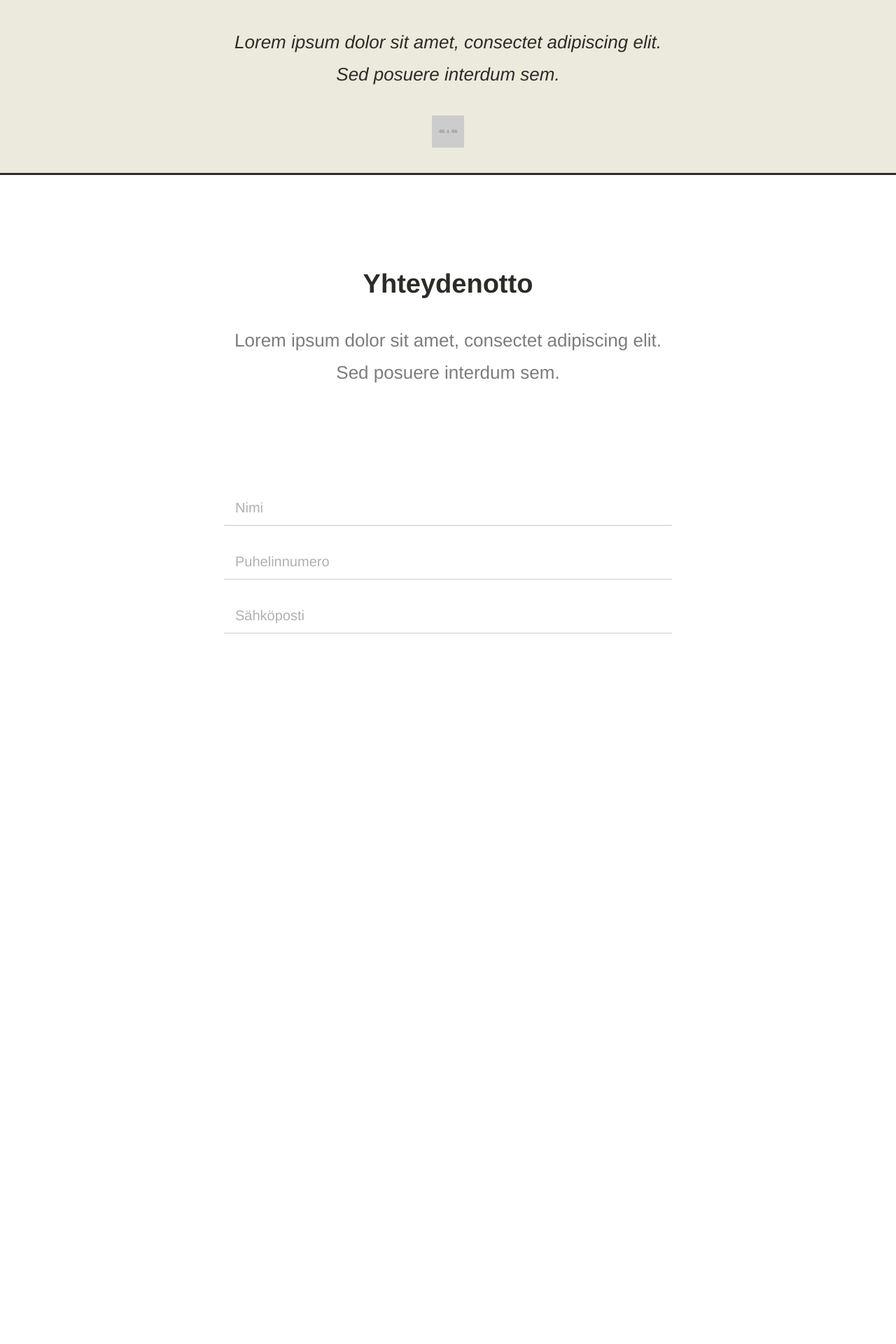
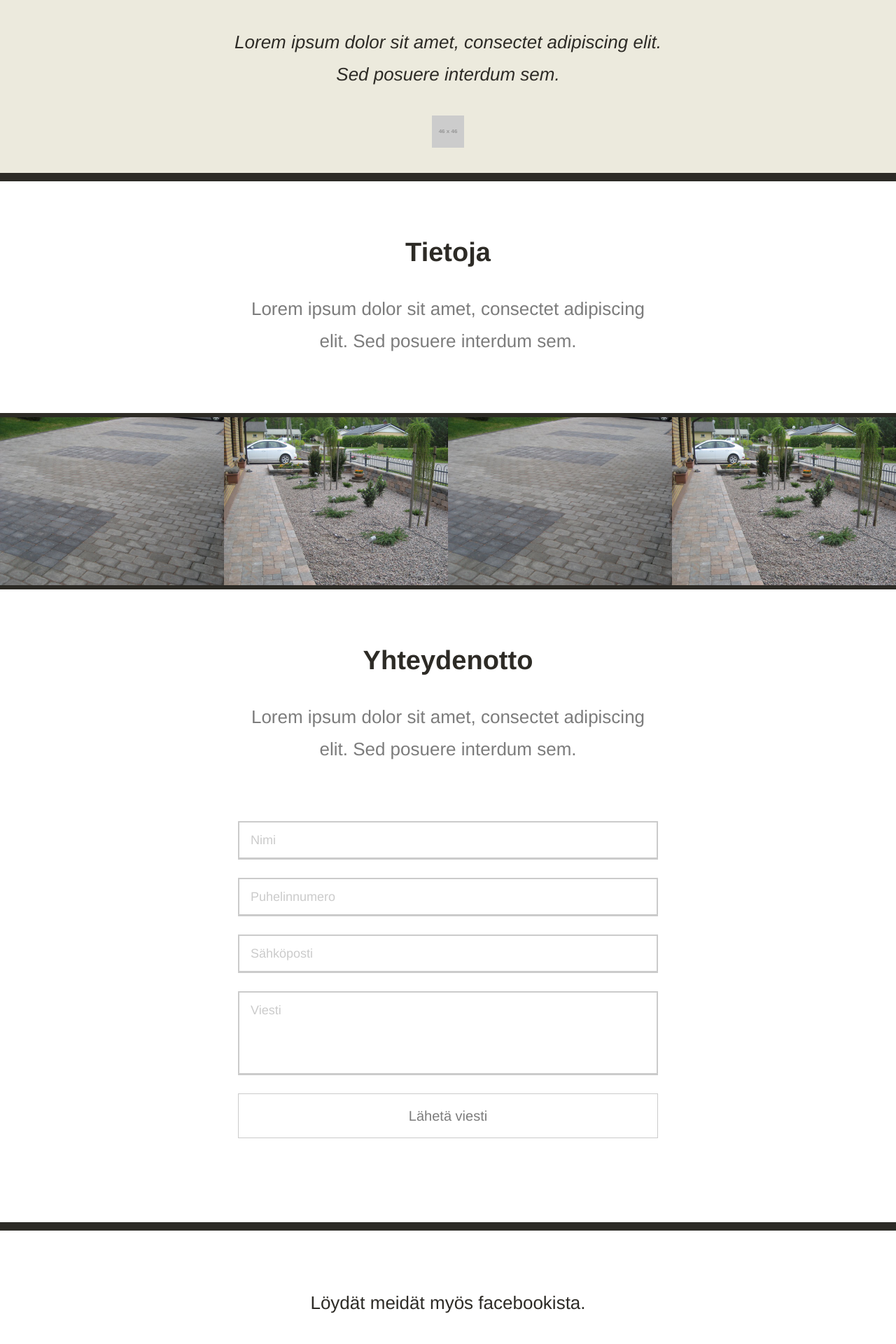
Before and after one commit to maunovaha/ylivieskankivimiehet.github.io, a Jekyll site: the page built from index.html, in a window 1280 px wide. Shown: the part 653-2573 px from the top of the page at 70% size. Built offline with Jekyll 4.4.1, drawn with Linux system fonts in a browser that asks for light colours; before the commit the page ends 1584 px from its top, so only the background shows below that; some of the changed text lies outside the part shown.

Commit message:
Layout seems to be pretty much done

```diff
--- a/_sass/_base.scss
+++ b/_sass/_base.scss
@@ -14,8 +14,9 @@ $light-brown: #ECEADD;
 
 /* Sizes */
 
-$description-max-width: 640px;
-$section-height:        660px;
+$section-description-max-width: 640px;
+$section-height:                660px;
+$content-padding:               20px;
 
 * {
   -webkit-box-sizing: border-box;
@@ -82,65 +83,53 @@ p {
 }
 
 input, textarea {
-  padding: 10px 0px 10px 16px;
-  color: $brown;
+  padding: 10px 16px 10px 16px;
+  color: $gray;
   margin: 0px 0px 26px 0px;
-  font-size: 20px;
+  font-size: 18px;
   line-height: 30px;
-  border: none;
   background-color: none;
+  border: 2px solid $light-gray;
+  border-bottom: 3px solid $light-gray;
 }
 
-input {
-  border-bottom: 1px solid $light-gray;
+input, textarea {
+  -moz-transition: border-color .2s ease-in;
+  -o-transition: border-color .2s ease-in;
+  -webkit-transition: border-color .2s ease-in;
+  transition: border-color .2s ease-in;
 }
 
 textarea {
   resize: none;
   height: 120px;
-  border: 1px solid $light-gray;
-  margin: 16px 0px 0px 0px;
 }
 
 input:focus,
 textarea:focus {
   outline: none;
-}
-
-input:focus {
-  border-bottom: 1px solid $brown;
-}
-
-textarea:focus {
   border-color: $brown;
 }
 
 ::-webkit-input-placeholder {
-  color: $medium-gray;
+  color: $light-gray;
 }
 
 :-moz-placeholder { /* Firefox 18- */
-  color: $medium-gray;
+  color: $light-gray;
 }
 
 ::-moz-placeholder {  /* Firefox 19+ */
-  color: $medium-gray;
+  color: $light-gray;
 }
 
 :-ms-input-placeholder {
-  color: $medium-gray;
+  color: $light-gray;
 }
 
 a {
   text-decoration: none;
   color: $brown;
-  border: 1px solid $light-gray;
-  border-top: none;
-  padding: 16px 0px 16px 0px;
-  /* border-radius: 4px; */
-  text-align: center;
-  font-size: 20px;
-  line-height: 30px;
 }
 
 a:hover,
@@ -151,6 +140,14 @@ a:active {
 }
 
 /* Helpers */
+
+.section-description {
+  padding: 0px $content-padding;
+  margin: 80px auto 80px auto;
+  max-width: $section-description-max-width;
+  text-align: center;
+}
+
 
 .table {
   display: table;
@@ -168,9 +165,9 @@ a:active {
 }
 
 .ruler-light {
-  height: 3px;
+  height: 6px;
 }
 
 .ruler-heavy {
-  height: 9px;
+  height: 12px;
 }
--- a/_sass/_contact.scss
+++ b/_sass/_contact.scss
@@ -1,8 +1,38 @@
 section.contact {
+  .form-wrapper {
+    margin: 0 auto 80px auto;
+    max-width: $section-description-max-width;
+    padding: 0px $content-padding;
+
+    a {
+      text-decoration: none;
+      color: $gray;
+      border: 1px solid $light-gray;
+      padding: 16px 0px 16px 0px;
+      text-align: center;
+      font-size: 20px;
+      line-height: 30px;
+      -moz-transition: border-color .2s ease-in, color .2s ease-in;
+      -o-transition: border-color .2s ease-in, color .2s ease-in;
+      -webkit-transition: border-color .2s ease-in, color .2s ease-in;
+      transition: border-color .2s ease-in, color .2s ease-in;
+    }
+
+    a:hover,
+    a:focus,
+    a:active {
+      outline: 0;
+      text-decoration: none;
+      border-color: $brown;
+      color: $brown;
+    }
+  }
+
+  /*
   .content-half {
     min-height: $section-height / 2;
     min-height: 50vh;
-    /* overflow: hidden; */
+    /* overflow: hidden;
 
     .description, .form-wrapper {
       margin: 0 auto;
@@ -20,4 +50,5 @@ section.contact {
     .form-wrapper {
     }
   }
+  */
 }
--- a/_sass/_footer.scss
+++ b/_sass/_footer.scss
@@ -1,14 +1,24 @@
 footer {
   margin-top: 120px;
-  border-top: 9px solid $brown;
+  border-top: 12px solid $brown;
   text-align: center;
+  padding: 0px $content-padding;
 
   p {
     margin: 0px;
+    padding: 80px 0px 30px 0px;
+    color: $brown;
   }
 
-  p.showcase {
-    padding: 80px 0px 80px 0px;
+  p.copyright {
+    padding: 0px;
+    line-height: 24px;
+    padding-bottom: 10px;
+
+    small {
+      color: $gray;
+      font-size: 14px;
+    }
   }
 
   /*
--- a/_sass/_header.scss
+++ b/_sass/_header.scss
@@ -9,11 +9,17 @@ header {
     width: 100%;
     position: absolute;
     bottom: 0px;
+    padding: 0px $content-padding;
 
     .logo-area, .description {
     	margin: 0 auto;
-      max-width: $description-max-width;
+      max-width: $section-description-max-width;
       color: $brown;
+    }
+
+    .logo-area img {
+      max-width: 100%;
+      height: auto;
     }
 
     .logo-area img, .arrow {
--- a/_sass/_info.scss
+++ b/_sass/_info.scss
@@ -1,11 +1,12 @@
 section.info {
+  /*
   .content-half {
     min-height: $section-height / 2;
     height: 50vh;
-    /* overflow: hidden; */
+    /* overflow: hidden;
 
     .description {
-      max-width: $description-max-width;
+      max-width: $section-description-max-width;
       margin: 0 auto;
       min-height: inherit;
       height: inherit;
@@ -15,4 +16,5 @@ section.info {
       }
     }
   }
+  */
 }
--- a/index.html
+++ b/index.html
@@ -20,74 +20,58 @@ layout: default
 <!-- Main content -->
 <main role="main">
   <!-- Section info -->
-  <!--
   <section class="info">
-    <div class="content-half">
     <div class="ruler-heavy"></div>
-      <div class="description table">
-        <div class="table-cell">
+    <div class="section-description">
       <h1>Tietoja</h1>
       <p>
         Lorem ipsum dolor sit amet, consectet adipiscing elit. Sed posuere interdum sem.
       </p>
     </div>
+    <div class="ruler-light"></div>
+    <div class="pure-g">
+      <div class="pure-u-1 pure-u-sm-1-4">
+        <img src="../assets/images/laatat_5.jpg" class="pure-img" alt="Pihalaatoitus kuva 1" />
       </div>
+      <div class="pure-u-1 pure-u-sm-1-4">
+        <img src="../assets/images/laatat_6.jpg" class="pure-img" alt="Pihalaatoitus kuva 2" />
       </div>
-    <div class="content-half pure-g" style="background: black;">
-      <div class="pure-u-1 pure-u-md-1-3">
-        <img src="../assets/images/laatat_1.jpg" class="pure-img" alt="Pihalaatoitus kuva 1" />
+      <div class="pure-u-1 pure-u-sm-1-4">
+        <img src="../assets/images/laatat_5.jpg" class="pure-img" alt="Pihalaatoitus kuva 3" />
       </div>
-      <div class="pure-u-1 pure-u-md-1-3">
-        <img src="../assets/images/laatat_1.jpg" class="pure-img" alt="Pihalaatoitus kuva 2" />
-      </div>
-      <div class="pure-u-1 pure-u-md-1-3">
-        <img src="../assets/images/laatat_1.jpg" class="pure-img" alt="Pihalaatoitus kuva 3" />
+      <div class="pure-u-1 pure-u-sm-1-4">
+        <img src="../assets/images/laatat_6.jpg" class="pure-img" alt="Pihalaatoitus kuva 4" />
       </div>
     </div>
   </section>
--->
 
   <!-- Section contact -->
   <section class="contact">
-    <div class="content-half">
     <div class="ruler-light"></div>
-      <div class="description table">
-        <div class="table-cell">
+    <div class="section-description">
       <h1>Yhteydenotto</h1>
       <p>
         Lorem ipsum dolor sit amet, consectet adipiscing elit. Sed posuere interdum sem.
       </p>
-          <!--
-          <p style="font-size: 18px;">
-            ( P.S. Täytäthän kaikki kentät. )
-          </p>
-        -->
     </div>
-      </div>
-      <!-- <p>Lähetys epäonnistui tai onnistui .. syötäthän kaikkie tiedot.</p> -->
     <div class="form-wrapper pure-g">
       <form action="http://localhost/random" method="post" novalidate>
         <input type="text" placeholder="Nimi" id="name" class="pure-u-1" />
         <input type="tel" placeholder="Puhelinnumero" id="phone" class="pure-u-1" />
         <input type="email" placeholder="Sähköposti" id="email" class="pure-u-1" />
-          <!--
         <textarea placeholder="Viesti" class="pure-u-1"></textarea>
         <a href="#" class="pure-u-1">Lähetä viesti</a>
-          -->
       </form>
-      </div>
     </div>
   </section>
 </main>
 
 <!-- Footer -->
-<!--
 <footer role="contentinfo">
-  <p class="showcase">Löydät meidät myös facebookista.</p>
-  <p>
+  <p>Löydät meidät myös facebookista.</p>
+  <p class="copyright">
     <small>
-      Copyright &copy; Ylivieskan kivimiehet - 2015 ja siitä eteenpäin. Sivujen toteutus &raquo; Mauno Vähä
+      Copyright &copy; Ylivieskan kivimiehet - 2015 ja siitä eteenpäin. Sivujen toteutus &raquo; <a href="http://twitter.com/maunovaha" target="_blank">Mauno Vähä</a>
     </small>
   </p>
 </footer>
--->
```
Lines whose indentation alone changed are shown as unchanged.
